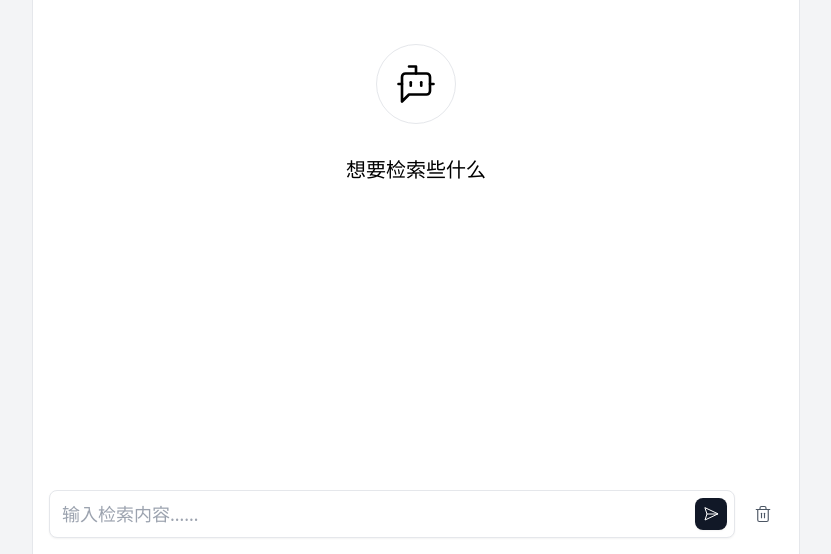
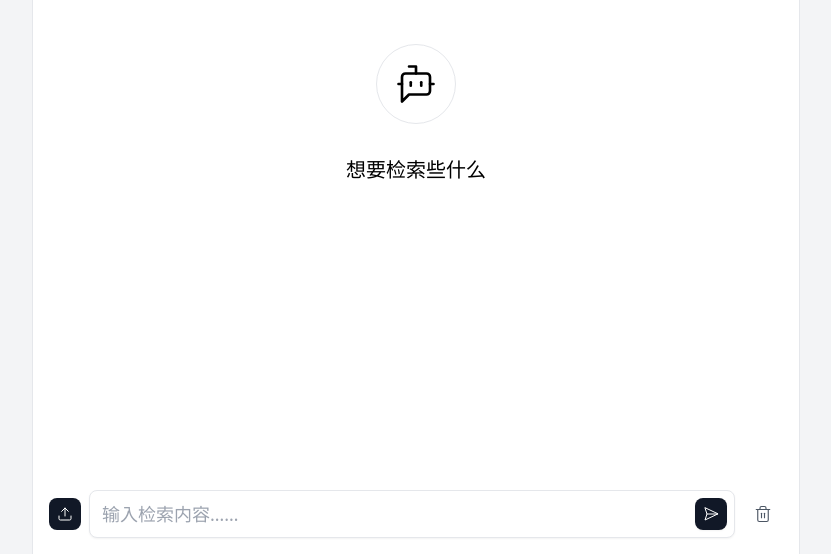
Before and after one commit to AAAkater/RAG, a Vue app in the folder front-src/: page / in a window 1280 px wide. Shown: the part 246-800 px from the top of the page, without its empty margins (224-1055 px from the left). Built offline with nearby package versions, Linux system fonts and the light colour scheme.

Commit message:
feat: add Upload Button

```diff
--- a/front-src/src/views/HomeView.vue
+++ b/front-src/src/views/HomeView.vue
@@ -7,6 +7,7 @@ import { nextTick, ref } from 'vue'
 const context = ref<ContextItem[]>([])
 
 const input = ref('')
+const isHover = ref(false)
 const isLoading = ref(false)
 const scrollRef = ref<HTMLDivElement | null>(null)
 
@@ -189,6 +190,71 @@ async function handleClear() {
     </div>
 
     <div class="w-full p-4 flex gap-2 items-center">
+      <div class="w-auto">
+        <div
+          v-if="isHover"
+          @mouseleave="isHover = false"
+          class="absolute w-auto h-[100px] bg-gray-200 rounded-lg bottom-[70px] flex flex-col justify-start items-start p-2 drop-shadow-xl"
+        >
+          <button class="flex flex-row gap-2 items-center h-[50px] hover:text-gray-400">
+            <svg
+              xmlns="http://www.w3.org/2000/svg"
+              width="16"
+              height="16"
+              viewBox="0 0 24 24"
+              fill="none"
+              stroke="currentColor"
+              stroke-width="2"
+              stroke-linecap="round"
+              stroke-linejoin="round"
+              class="feather feather-file"
+            >
+              <path d="M13 2H6a2 2 0 0 0-2 2v16a2 2 0 0 0 2 2h12a2 2 0 0 0 2-2V9z"></path>
+              <polyline points="13 2 13 9 20 9"></polyline>
+            </svg>
+            上传文档
+          </button>
+          <button class="flex flex-row gap-2 items-center h-[50px] hover:text-gray-400">
+            <svg
+              xmlns="http://www.w3.org/2000/svg"
+              width="16"
+              height="16"
+              viewBox="0 0 24 24"
+              fill="none"
+              stroke="currentColor"
+              stroke-width="2"
+              stroke-linecap="round"
+              stroke-linejoin="round"
+              class="feather feather-image"
+            >
+              <rect x="3" y="3" width="18" height="18" rx="2" ry="2"></rect>
+              <circle cx="8.5" cy="8.5" r="1.5"></circle>
+              <polyline points="21 15 16 10 5 21"></polyline>
+            </svg>
+            上传图片
+          </button>
+        </div>
+        <div
+          @mouseover="isHover = true"
+          class="bg-gray-900 p-2 rounded-lg text-white hover:opacity-75"
+        >
+          <svg
+            xmlns="http://www.w3.org/2000/svg"
+            width="16"
+            height="16"
+            viewBox="0 0 24 24"
+            fill="none"
+            stroke="currentColor"
+            stroke-width="1.5"
+            stroke-linecap="round"
+            stroke-linejoin="round"
+          >
+            <path d="M21 15v4a2 2 0 0 1-2 2H5a2 2 0 0 1-2-2v-4" />
+            <polyline points="17 8 12 3 7 8" />
+            <line x1="12" y1="3" x2="12" y2="15" />
+          </svg>
+        </div>
+      </div>
       <div class="flex-grow relative">
         <input
           class="w-full border rounded-lg shadow-sm text-lg px-3 h-12 outline-none disabled:text-gray-600"
```
Also changed, not shown: 1 other file (tests, documents, lock files or other folders).
